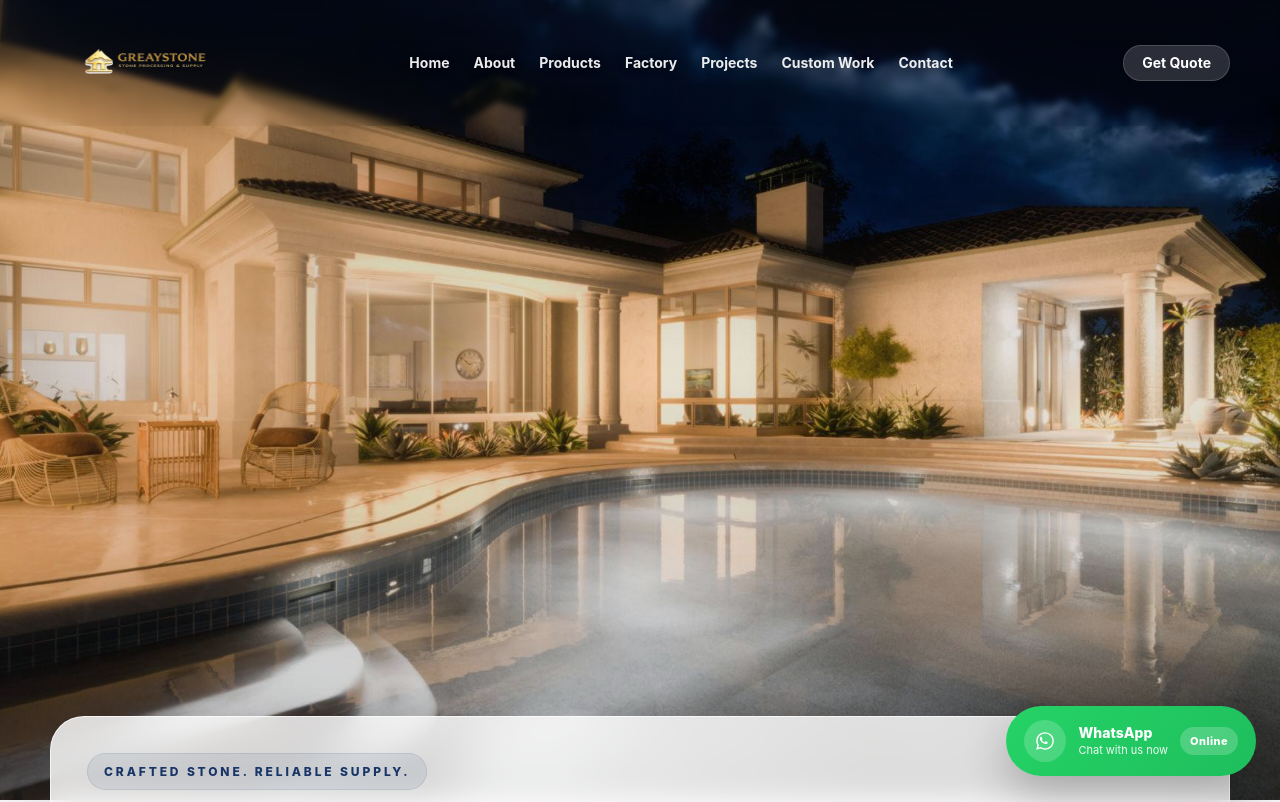
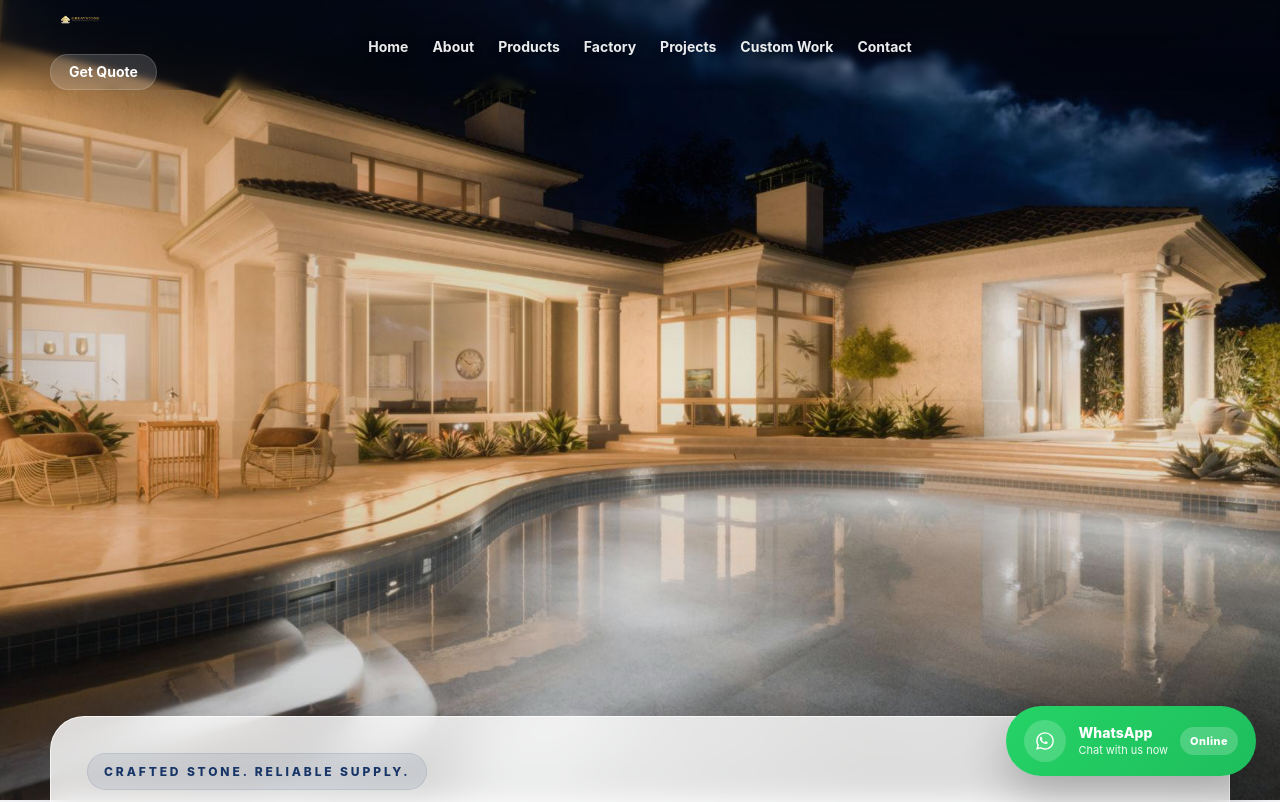
Before and after one commit to sijiu8520-debug/Repository-name-greaystone-website, a React (Vite) app: page / in a window 1280 px wide. Shown: the top 802 px of the page. Built offline with nearby package versions, Linux system fonts and the light colour scheme.

Commit message:
Update styles.css

```diff
--- a/src/styles.css
+++ b/src/styles.css
@@ -69,10 +69,6 @@ img {
 
 .header-inner {
   min-height: 72px;
-  display: grid;
-  grid-template-columns: auto 1fr auto;
-  align-items: center;
-  gap: 24px;
 }
 
 .brand {
@@ -82,10 +78,9 @@ img {
 }
 
 .logo-header {
-  height: 126px;
+  height: 40px;
   width: auto;
   object-fit: contain;
-  display: block;
 }
 
 .desktop-nav {
```
